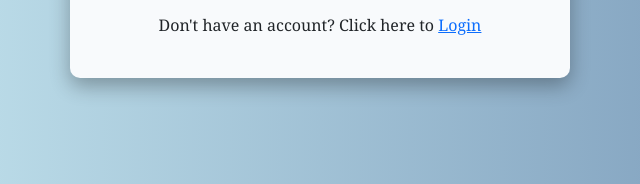
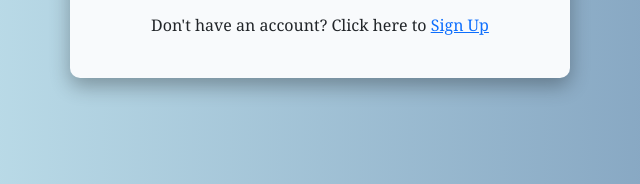
Before and after one commit to MehakAgg13/Subscription-WD-Project, a plain HTML site: page frontend/login.html in a window 1280 px wide. Shown: the part 450-634 px from the top of the page, 320-960 px from the left. Drawn offline with nearby package versions, Linux system fonts and the light colour scheme.

Commit message:
updated login page

```diff
--- a/frontend/login.html
+++ b/frontend/login.html
@@ -73,7 +73,7 @@
         <!-- Login link -->
         <p class="text-center mt-3">
             Don't have an account? Click here to
-            <a href="signup.html">Login</a>
+            <a href="signup.html">Sign Up</a>
         </p>
     </div>
 </body>
```
